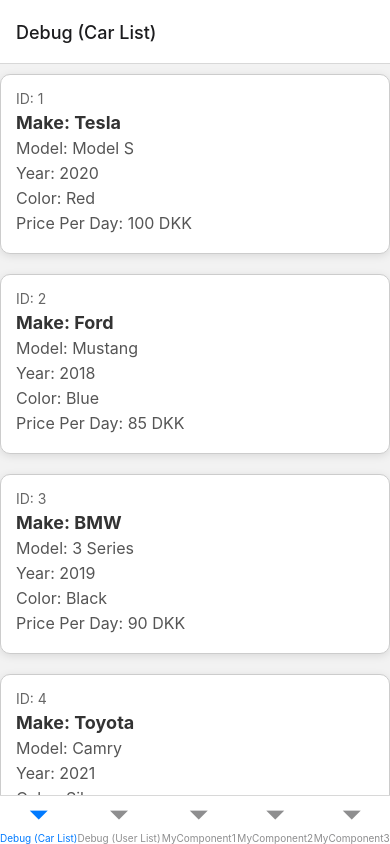
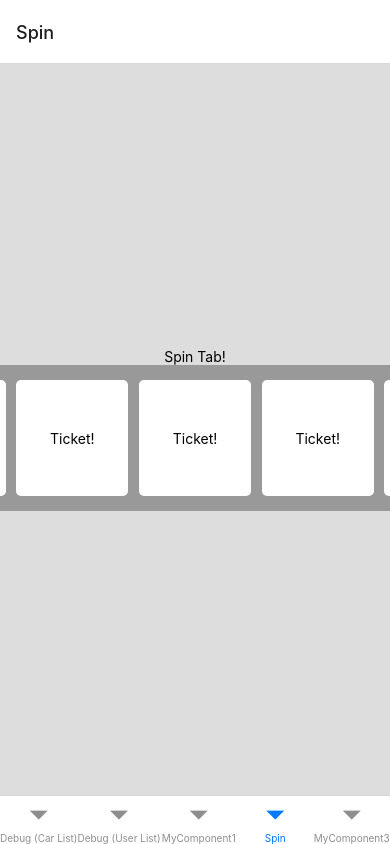
Before and after one commit to TidosDK/AutoGambling, a React Native app: screen /Spin in a window 390 px wide. Built offline with nearby package versions, Linux system fonts and the light colour scheme.

Commit message:
Spin tab setup

```diff
--- a/App.tsx
+++ b/App.tsx
@@ -5,6 +5,7 @@
 import MyComponent from './components/TestComponent';
 import CarList from './components/utils/CarList';
 import UserList from './components/utils/UserList';
+import SpinTab from './components/spin/SpinTab';
 
 export default function App() {
 
@@ -16,7 +17,7 @@
         <Tab.Screen name="Debug (Car List)" component={CarList} />
         <Tab.Screen name="Debug (User List)" component={UserList} />
         <Tab.Screen name="MyComponent1" component={MyComponent} />
-        <Tab.Screen name="MyComponent2" component={MyComponent} />
+        <Tab.Screen name="Spin" component={SpinTab} />
         <Tab.Screen name="MyComponent3" component={MyComponent} />
       </Tab.Navigator>
     </NavigationContainer>
--- /dev/null
+++ b/components/spin/SpinContainer.tsx
@@ -0,0 +1,27 @@
+import React from 'react';
+import { View, Text, StyleSheet } from "react-native";
+import TicketCard from './TicketCard';
+
+
+export default function SpinContainer() {
+    return (
+        <View style={styles.container}>
+            <TicketCard/>
+            <TicketCard/>
+            <TicketCard/>
+            <TicketCard/>
+            <TicketCard/>
+        </View>
+    )
+}
+
+const styles = StyleSheet.create({
+    container: {
+        backgroundColor: '#999',
+        alignItems: 'center',
+        justifyContent: 'space-evenly',
+        flexDirection: 'row',
+        width: '160%',
+        height: '20%',
+    },
+});
--- /dev/null
+++ b/components/spin/SpinTab.tsx
@@ -0,0 +1,22 @@
+import React from 'react';
+import { View, Text, StyleSheet } from "react-native";
+import SpinContainer from './SpinContainer';
+
+
+export default function SpinTab() {
+    return (
+        <View style={styles.container}>
+            <Text>Spin Tab!</Text>
+            <SpinContainer/>
+        </View>
+    )
+}
+
+const styles = StyleSheet.create({
+    container: {
+        flex: 1,
+        backgroundColor: '#DDD',
+        alignItems: 'center',
+        justifyContent: 'center',
+    },
+});
--- /dev/null
+++ b/components/spin/TicketCard.tsx
@@ -0,0 +1,22 @@
+import React from 'react';
+import { View, Text, StyleSheet } from "react-native";
+
+
+export default function TicketCard() {
+    return (
+        <View style={styles.container}>
+            <Text>Ticket!</Text>
+        </View>
+    )
+}
+
+const styles = StyleSheet.create({
+    container: {
+        backgroundColor: '#fff',
+        alignItems: 'center',
+        justifyContent: 'center',
+        borderRadius: 5,
+        height: '80%',
+        width: '18%',
+    },
+});
```
